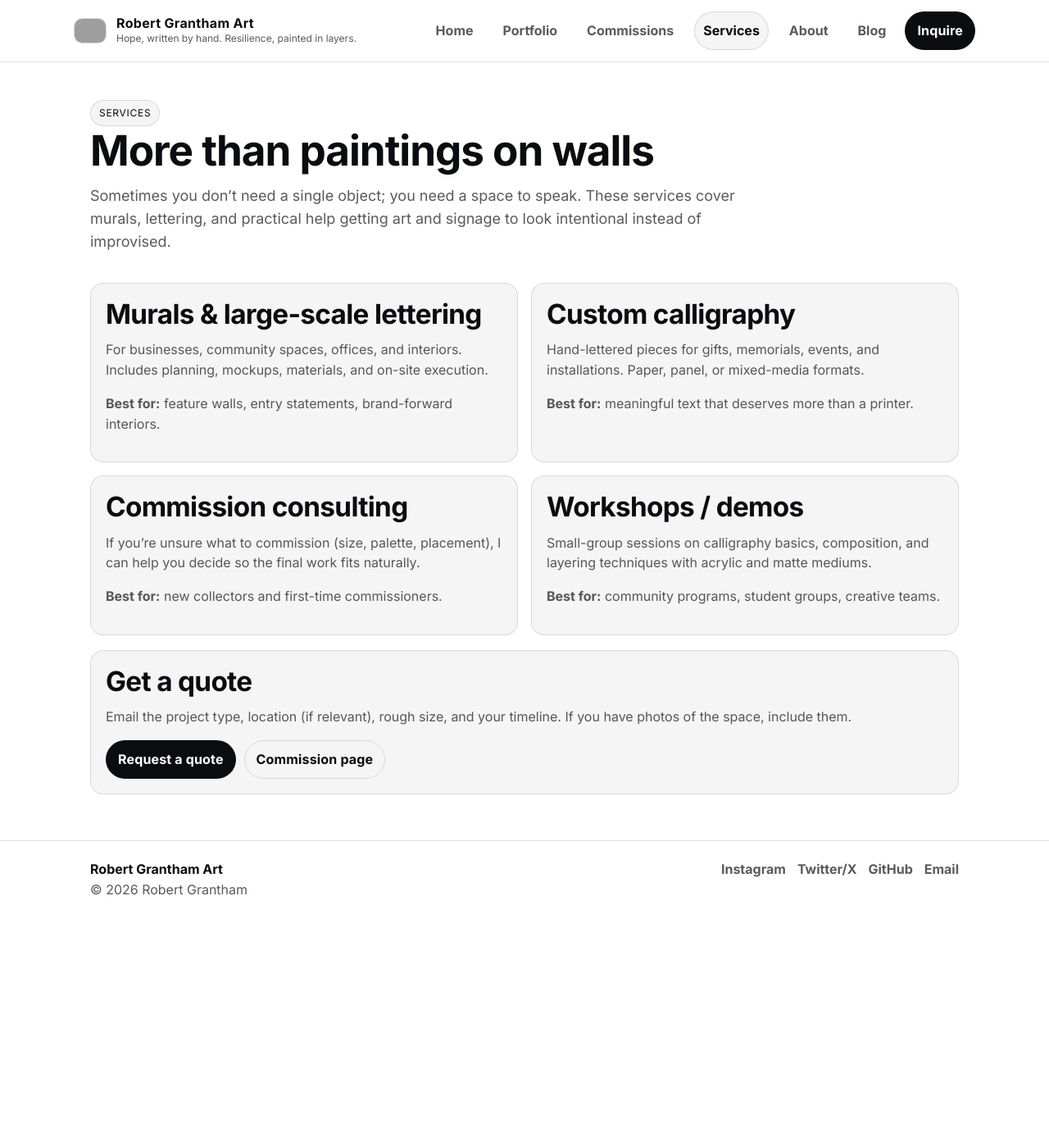
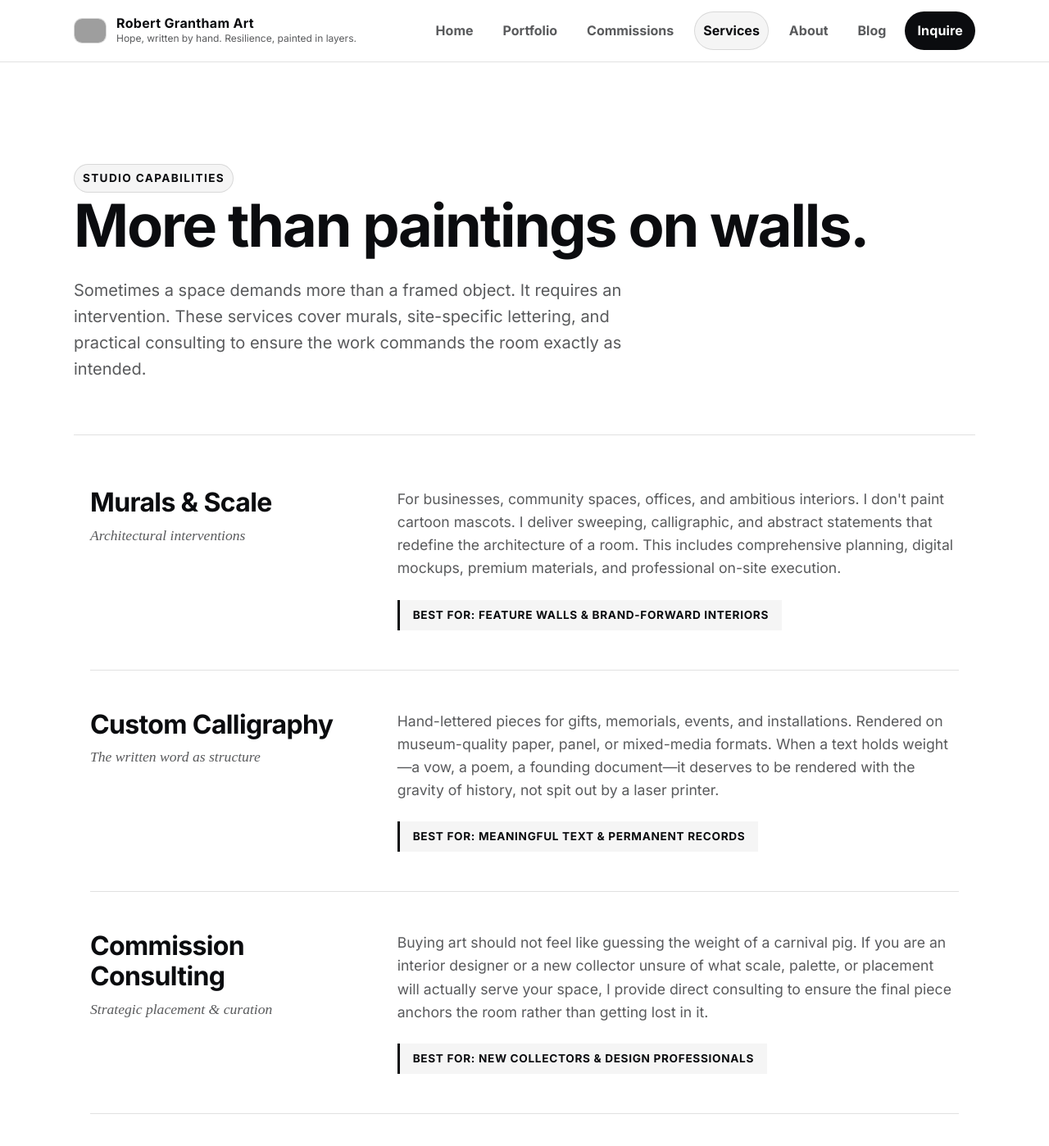
Before and after one commit to rgrantham82/rgrantham82.github.io, a Jekyll site: the page built from services.html, in a window 1280 px wide and 1400 px high. Shown: the whole window at 82% size. Built offline with Jekyll 4.4.1, drawn with Linux system fonts in a browser that asks for light colours; some of the changed text lies outside the part shown; grey boxes are pictures that could not be loaded.

Commit message:
Revamp services section with new layout and styles
Updated the services section with new styles and content, including service descriptions and a call-to-action.

```diff
--- a/services.html
+++ b/services.html
@@ -6,51 +6,145 @@ css: /assets/css/page.css
 permalink: /services.html
 ---
 
-<section class="page-hero">
-  <div class="wrapper">
-    <span class="tag">Services</span>
-    <h1>More than paintings on walls</h1>
-    <p class="lede muted">
-      Sometimes you don’t need a single object; you need a space to speak. These services cover murals, lettering, and practical help getting art and signage
-      to look intentional instead of improvised.
-    </p>
+<style>
+  .services-hero {
+    padding: 6rem 0 3rem;
+    border-bottom: 1px solid var(--border);
+    margin-bottom: 4rem;
+  }
+  .services-title {
+    font-size: clamp(3rem, 6vw, 4.5rem);
+    line-height: 1.1;
+    letter-spacing: -0.03em;
+    margin-bottom: 1.5rem;
+    font-weight: 700;
+  }
+  .service-list {
+    display: flex;
+    flex-direction: column;
+    gap: 3rem;
+    margin-bottom: 6rem;
+  }
+  .service-row {
+    display: flex;
+    flex-direction: column;
+    gap: 2rem;
+    padding-bottom: 3rem;
+    border-bottom: 1px solid var(--border);
+  }
+  @media (min-width: 768px) {
+    .service-row {
+      flex-direction: row;
+      align-items: flex-start;
+    }
+    .service-name { flex: 1; position: sticky; top: 2rem; }
+    .service-details { flex: 2; }
+  }
+  .service-name h2 {
+    font-size: 2rem;
+    margin: 0;
+    font-weight: 600;
+  }
+  .service-tag {
+    font-family: serif;
+    color: var(--muted);
+    font-style: italic;
+    font-size: 1.1rem;
+    margin-top: 0.5rem;
+    display: block;
+  }
+  .service-details p {
+    font-size: 1.1rem;
+    line-height: 1.6;
+    margin-bottom: 1.5rem;
+    color: var(--muted);
+  }
+  .service-best-for {
+    display: inline-block;
+    background: var(--card);
+    padding: 0.5rem 1rem;
+    border-left: 3px solid var(--fg);
+    font-size: 0.85rem;
+    font-weight: 700;
+    text-transform: uppercase;
+    letter-spacing: 0.05em;
+  }
+  .services-cta {
+    background: var(--card);
+    padding: 4rem 2rem;
+    text-align: center;
+    border: 1px solid var(--border);
+    margin-bottom: 4rem;
+  }
+</style>
+
+<section class="services-hero wrapper">
+  <span class="tag" style="text-transform: uppercase; letter-spacing: 0.1em; font-size: 0.85rem; font-weight: 600;">Studio Capabilities</span>
+  <h1 class="services-title">More than paintings on walls.</h1>
+  <p class="lede muted" style="font-size: 1.25rem; max-width: 700px; line-height: 1.6;">
+    Sometimes a space demands more than a framed object. It requires an intervention. These services cover murals, site-specific lettering, and practical consulting to ensure the work commands the room exactly as intended.
+  </p>
+</section>
+
+<section class="wrapper">
+  <div class="service-list">
+
+    <article class="service-row">
+      <div class="service-name">
+        <h2>Murals & Scale</h2>
+        <span class="service-tag">Architectural interventions</span>
+      </div>
+      <div class="service-details">
+        <p>For businesses, community spaces, offices, and ambitious interiors. I don't paint cartoon mascots. I deliver sweeping, calligraphic, and abstract statements that redefine the architecture of a room. This includes comprehensive planning, digital mockups, premium materials, and professional on-site execution.</p>
+        <div class="service-best-for">Best for: Feature walls & brand-forward interiors</div>
+      </div>
+    </article>
+
+    <article class="service-row">
+      <div class="service-name">
+        <h2>Custom Calligraphy</h2>
+        <span class="service-tag">The written word as structure</span>
+      </div>
+      <div class="service-details">
+        <p>Hand-lettered pieces for gifts, memorials, events, and installations. Rendered on museum-quality paper, panel, or mixed-media formats. When a text holds weight—a vow, a poem, a founding document—it deserves to be rendered with the gravity of history, not spit out by a laser printer.</p>
+        <div class="service-best-for">Best for: Meaningful text & permanent records</div>
+      </div>
+    </article>
+
+    <article class="service-row">
+      <div class="service-name">
+        <h2>Commission Consulting</h2>
+        <span class="service-tag">Strategic placement & curation</span>
+      </div>
+      <div class="service-details">
+        <p>Buying art should not feel like guessing the weight of a carnival pig. If you are an interior designer or a new collector unsure of what scale, palette, or placement will actually serve your space, I provide direct consulting to ensure the final piece anchors the room rather than getting lost in it.</p>
+        <div class="service-best-for">Best for: New collectors & design professionals</div>
+      </div>
+    </article>
+
+    <article class="service-row" style="border-bottom: none;">
+      <div class="service-name">
+        <h2>Workshops & Demos</h2>
+        <span class="service-tag">Passing the fire along</span>
+      </div>
+      <div class="service-details">
+        <p>Small-group sessions on the mechanics of contemporary calligraphy, structural composition, and the unforgiving reality of layering acrylics. We strip away the mystical nonsense and focus on the practical discipline of making a mark that matters.</p>
+        <div class="service-best-for">Best for: Creative teams & community programs</div>
+      </div>
+    </article>
+
   </div>
 </section>
 
-<section>
-  <div class="wrapper grid two" style="margin-top:14px;">
-    <div class="card">
-      <h2>Murals & large-scale lettering</h2>
-      <p class="muted">For businesses, community spaces, offices, and interiors. Includes planning, mockups, materials, and on-site execution.</p>
-      <p class="muted"><strong>Best for:</strong> feature walls, entry statements, brand-forward interiors.</p>
-    </div>
-    <div class="card">
-      <h2>Custom calligraphy</h2>
-      <p class="muted">Hand-lettered pieces for gifts, memorials, events, and installations. Paper, panel, or mixed-media formats.</p>
-      <p class="muted"><strong>Best for:</strong> meaningful text that deserves more than a printer.</p>
-    </div>
-    <div class="card">
-      <h2>Commission consulting</h2>
-      <p class="muted">If you’re unsure what to commission (size, palette, placement), I can help you decide so the final work fits naturally.</p>
-      <p class="muted"><strong>Best for:</strong> new collectors and first-time commissioners.</p>
-    </div>
-    <div class="card">
-      <h2>Workshops / demos</h2>
-      <p class="muted">Small-group sessions on calligraphy basics, composition, and layering techniques with acrylic and matte mediums.</p>
-      <p class="muted"><strong>Best for:</strong> community programs, student groups, creative teams.</p>
+<section class="wrapper">
+  <div class="services-cta">
+    <h2 style="font-size: 2.5rem; margin-bottom: 1rem;">Ready to scope a project?</h2>
+    <p class="muted" style="font-size: 1.1rem; max-width: 600px; margin: 0 auto 2.5rem auto;">
+      The process begins with a conversation. Let me know what you're building, the rough dimensions, and the timeline, and I will give you a straight, no-nonsense answer on what it takes to execute it.
+    </p>
+    <div style="display:flex; gap:1rem; justify-content:center; flex-wrap:wrap;">
+      <a class="btn" href="{{ '/contact.html' | relative_url }}" style="padding: 1.25rem 2.5rem; text-transform: uppercase; letter-spacing: 0.05em; font-size: 1rem;">Start the Inquiry</a>
+      <a class="btn ghost" href="{{ '/commissions.html' | relative_url }}" style="padding: 1.25rem 2.5rem; text-transform: uppercase; letter-spacing: 0.05em; font-size: 1rem;">View Standard Commissions</a>
     </div>
   </div>
 </section>
-
-<section>
-  <div class="wrapper" style="margin-top:18px;">
-    <div class="card">
-      <h2>Get a quote</h2>
-      <p class="muted">Email the project type, location (if relevant), rough size, and your timeline. If you have photos of the space, include them.</p>
-      <div style="display:flex; gap:10px; flex-wrap:wrap; margin-top:12px;">
-        <a class="btn" href="mailto:{{ site.email }}?subject=Services%20quote%20request&body=Service%20type%3A%0ALocation%3A%0ASize%3A%0ATimeline%3A%0ABudget%20range%3A%0A">Request a quote</a>
-        <a class="btn ghost" href="{{ '/commissions.html' | relative_url }}">Commission page</a>
-      </div>
-    </div>
-  </div>
-</section>
```
